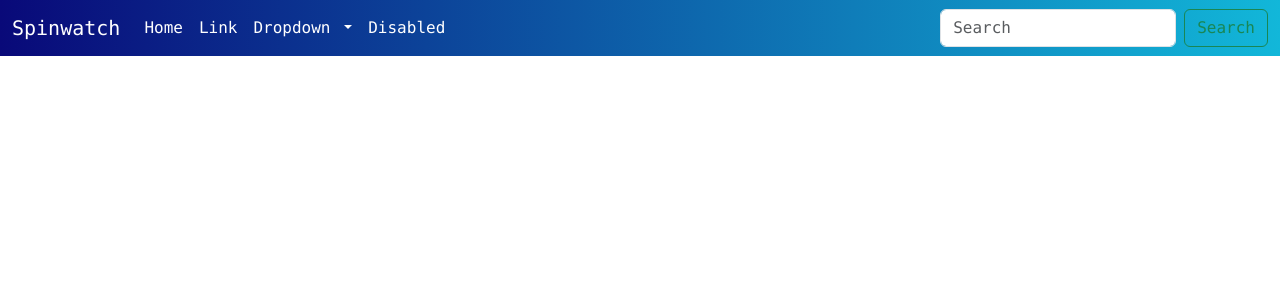
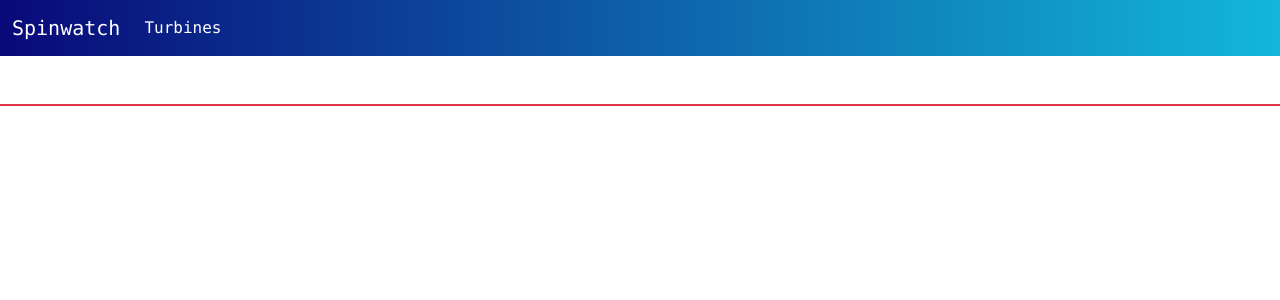
Before and after one commit to MrBibz/LIFT_2024, an Angular app in the folder lift-2024/: page /turbines in a window 1280 px wide. Before the commit this address led to /. Shown: the top 300 px of the page. Built offline with nearby package versions, Linux system fonts and the light colour scheme.

Commit message:
Rendu à faire l'innterface des turbines

```diff
--- a/lift-2024/src/app/app-routing.module.ts
+++ b/lift-2024/src/app/app-routing.module.ts
@@ -1,7 +1,14 @@
 import { NgModule } from '@angular/core';
 import { RouterModule, Routes } from '@angular/router';
+import { TurbineBoardComponent } from './turbine-board/turbine-board.component';
+import { PageNotFoundComponent } from './page-not-found/page-not-found.component';
 
-const routes: Routes = [];
+const routes: Routes = [
+  { path: '', redirectTo: '/turbines', pathMatch: 'full' },
+  { path: 'turbines', component: TurbineBoardComponent },
+  //{ path: 'turbines/:id', component: TurbineComponent },
+  { path: '**', component: PageNotFoundComponent }
+];
 
 @NgModule({
   imports: [RouterModule.forRoot(routes)],
--- a/lift-2024/src/app/app.component.html
+++ b/lift-2024/src/app/app.component.html
@@ -1,3 +1,4 @@
 <div class="font-monospace">
   <app-header></app-header>
+  <router-outlet></router-outlet>
 </div>
--- a/lift-2024/src/app/app.module.ts
+++ b/lift-2024/src/app/app.module.ts
@@ -5,11 +5,15 @@ import { AppRoutingModule } from './app-routing.module';
 import { AppComponent } from './app.component';
 import { FormsModule } from '@angular/forms';
 import { HeaderComponent } from './header/header.component';
+import { TurbineBoardComponent } from './turbine-board/turbine-board.component';
+import { PageNotFoundComponent } from './page-not-found/page-not-found.component';
 
 @NgModule({
   declarations: [
     AppComponent,
-    HeaderComponent
+    HeaderComponent,
+    TurbineBoardComponent,
+    PageNotFoundComponent
   ],
   imports: [
     BrowserModule,
--- a/lift-2024/src/app/header/header.component.html
+++ b/lift-2024/src/app/header/header.component.html
@@ -7,30 +7,9 @@
       <div class="collapse navbar-collapse" id="navbarSupportedContent">
         <ul class="navbar-nav me-auto mb-2 mb-lg-0">
           <li class="nav-item">
-            <a class="nav-link active text-white" aria-current="page" href="#">Home</a>
-          </li>
-          <li class="nav-item">
-            <a class="nav-link text-white" href="#">Link</a>
-          </li>
-          <li class="nav-item dropdown">
-            <a class="nav-link dropdown-toggle text-white" href="#" id="navbarDropdown" role="button" data-bs-toggle="dropdown" aria-expanded="false">
-              Dropdown
-            </a>
-            <ul class="dropdown-menu" aria-labelledby="navbarDropdown">
-              <li><a class="dropdown-item" href="#">Action</a></li>
-              <li><a class="dropdown-item" href="#">Another action</a></li>
-              <li><hr class="dropdown-divider"></li>
-              <li><a class="dropdown-item" href="#">Something else here</a></li>
-            </ul>
-          </li>
-          <li class="nav-item">
-            <a class="nav-link text-white disabled" href="#" tabindex="-1" aria-disabled="true">Disabled</a>
+            <a class="nav-link active text-white" aria-current="page" routerLink="/turbines">Turbines</a>
           </li>
         </ul>
-        <form class="d-flex">
-          <input class="form-control me-2" type="search" placeholder="Search" aria-label="Search">
-          <button class="btn btn-outline-success" type="submit">Search</button>
-        </form>
       </div>
     </div>
   </nav>
--- /dev/null
+++ b/lift-2024/src/app/page-not-found/page-not-found.component.html
@@ -0,0 +1 @@
+<p>page-not-found works!</p>
--- /dev/null
+++ b/lift-2024/src/app/turbine-board/turbine-board.component.html
@@ -0,0 +1,3 @@
+<div class="container-fluid border border-danger m-5 mx-auto">
+
+</div>
```
Also changed, not shown: lift-2024/src/app/page-not-found/page-not-found.component.ts (added, +10 -0 lines), lift-2024/src/app/turbine-board/turbine-board.component.ts (added, +10 -0 lines), lift-2024/src/app/page-not-found/page-not-found.component.css (added), lift-2024/src/app/turbine-board/turbine-board.component.css (added), 2 other files (tests, documents, lock files or other folders).
